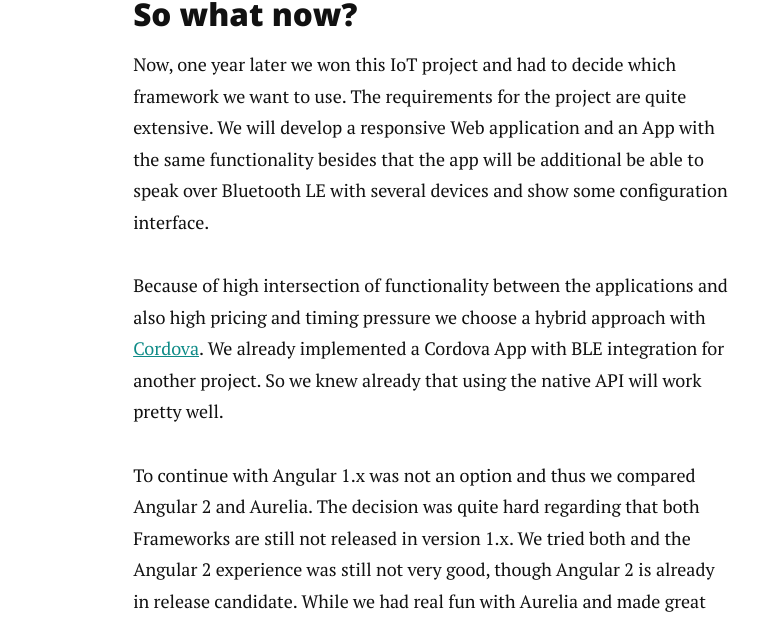
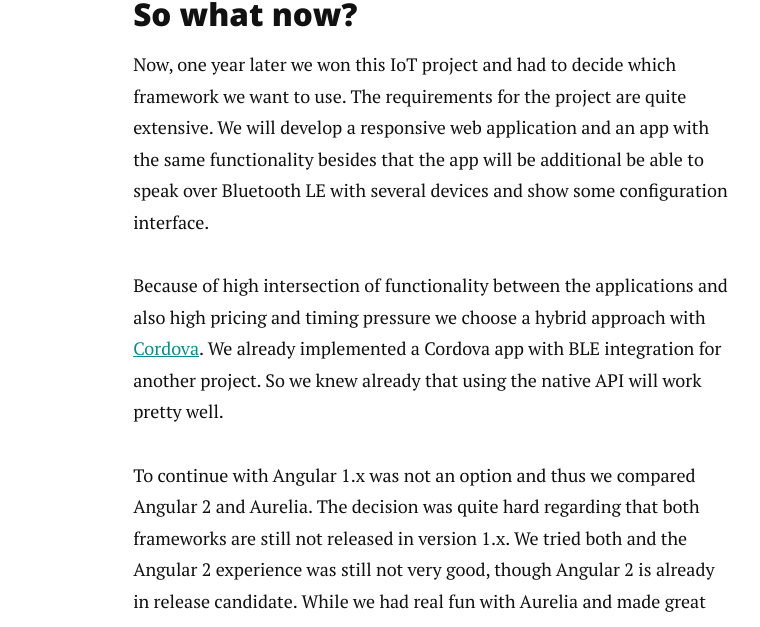
Before and after one commit to kabaehr/kabaehr.github.io, a Jekyll site: the page built from _posts/2016-05-25-aurelia-in-production.markdown, in a window 1280 px wide and 1400 px high, scrolled down 720 px. Shown: the part 208-835 px from the top of the window, without its empty margins (209-969 px from the left). Built offline with Jekyll 4.4.1, drawn with Linux system fonts in a browser that asks for light colours; nearby versions of some CDN libraries; comment, search, counter and statistics services are not loaded; some of the changed text lies outside the part shown.

Commit message:
removed wrong uppercases

```diff
--- a/_posts/2016-05-25-aurelia-in-production.markdown
+++ b/_posts/2016-05-25-aurelia-in-production.markdown
@@ -21,19 +21,19 @@ little to no documentation and the code examples that we found were already old.
 
 <p>
 Now, one year later we won this IoT project and had to decide which framework we want to use. The requirements for the project are quite extensive.
-We will develop a responsive Web application and an App with the same functionality besides that
+We will develop a responsive web application and an app with the same functionality besides that
 the app will be additional be able to speak over Bluetooth LE with several devices and show some configuration interface.
 </p>
 
 <p>
 Because of high intersection of functionality between the applications and also high pricing and timing pressure we choose a hybrid approach with <a href="https://cordova.apache.org/" alt="link to cordova homepage">Cordova</a>.
-We already implemented a Cordova App with BLE integration for another project. So we knew already that using the native API will work pretty well.
+We already implemented a Cordova app with BLE integration for another project. So we knew already that using the native API will work pretty well.
 
 </p>
 
 <p>
 To continue with Angular 1.x was not an option and thus we compared Angular 2 and Aurelia.
-The decision was quite hard regarding that both Frameworks are still not released in version 1.x.
+The decision was quite hard regarding that both frameworks are still not released in version 1.x.
 We tried both and the Angular 2 experience was still not very good, though Angular 2 is already in release candidate.
 While we had real fun with Aurelia and made great progress.
 </p>
```
